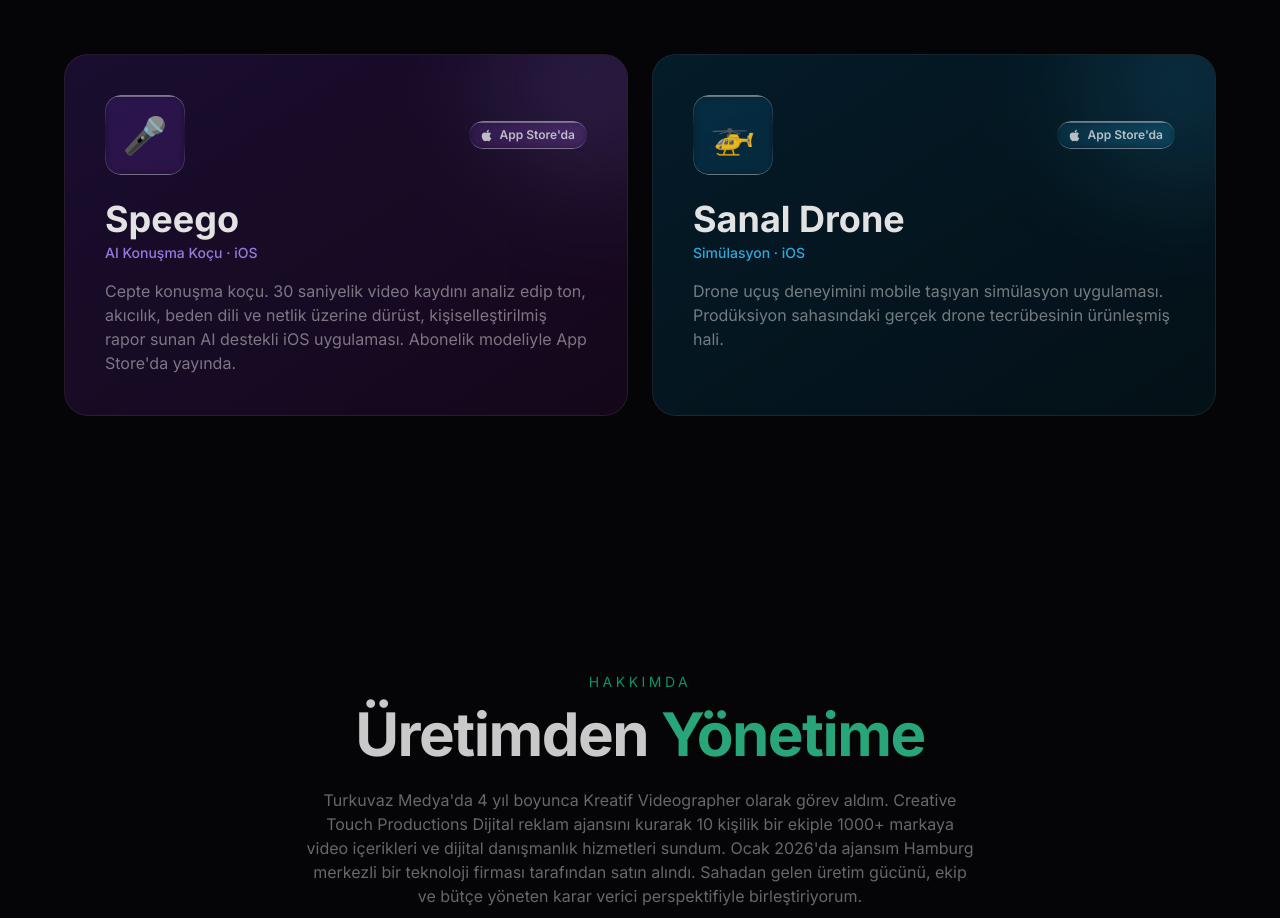
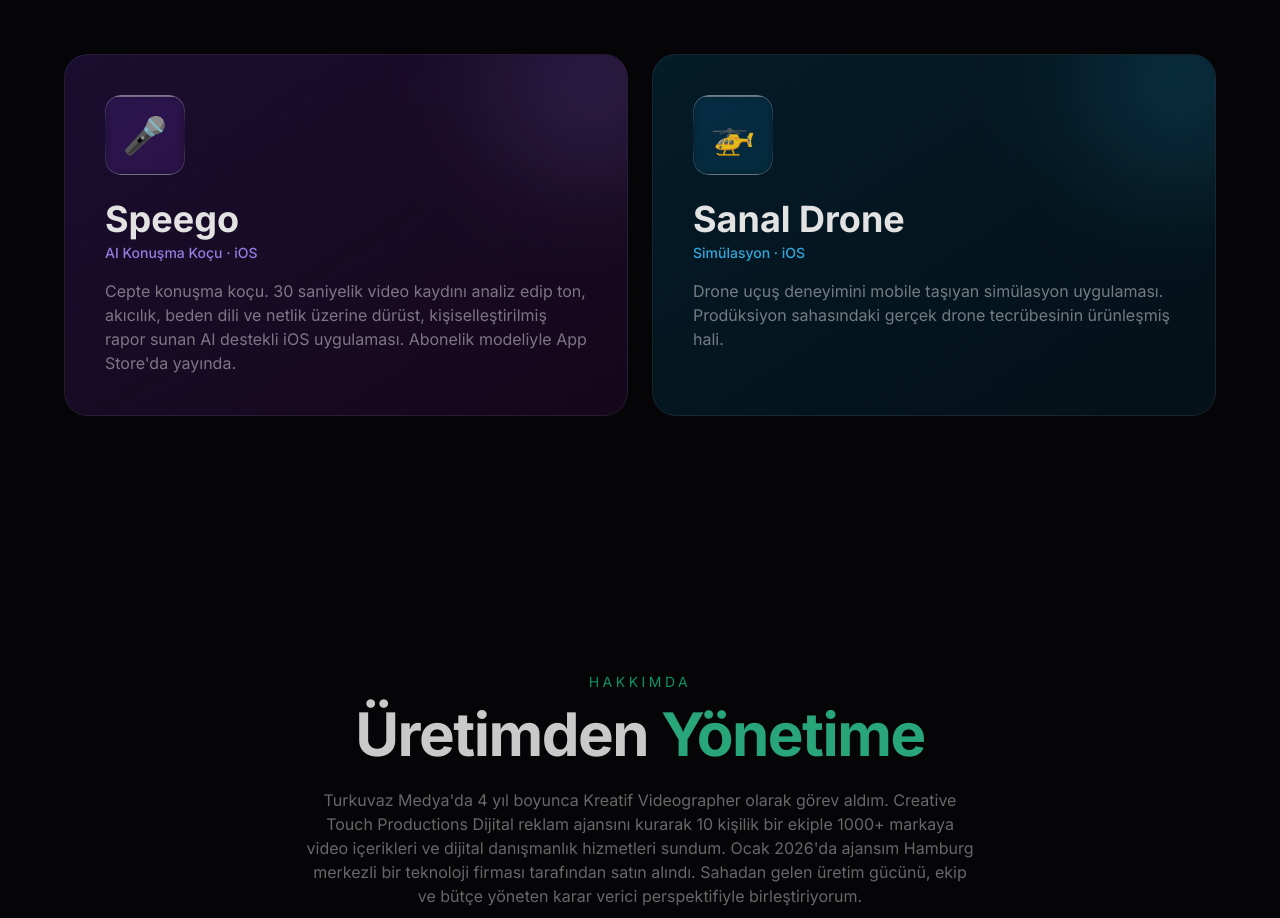
Before and after one commit to yasinnaktas/yasin-portfolio, a Next.js app: page / in a window 1280 px wide. Shown: the part 4120-5038 px from the top of the page. Built offline with nearby package versions, Linux system fonts and the light colour scheme.

Commit message:
Build hatasi duzeltildi, store rozeti kaldirildi

```diff
--- a/src/app/page.tsx
+++ b/src/app/page.tsx
@@ -801,10 +801,6 @@
                     >
                       {app.icon}
                     </motion.div>
-                    <span className="liquid-glass inline-flex items-center gap-2 px-3 py-1.5 rounded-full text-[10px] md:text-xs font-semibold text-white/80">
-                      <svg width="11" height="13" viewBox="0 0 384 512" fill="currentColor"><path d="M318.7 268.7c-.2-36.7 16.4-64.4 50-84.8-18.8-26.9-47.2-41.7-84.7-44.6-35.5-2.8-74.3 20.7-88.5 20.7-15 0-49.4-19.7-76.4-19.7C63.3 141.2 4 184.8 4 273.5q0 39.3 14.4 81.2c12.8 36.7 59 126.7 107.2 125.2 25.2-.6 43-17.9 75.8-17.9 31.8 0 48.3 17.9 76.4 17.9 48.6-.7 90.4-82.5 102.6-119.3-65.2-30.7-61.7-90-61.7-91.9zm-56.6-164.2c27.3-32.4 24.8-61.9 24-72.5-24.1 1.4-52 16.4-67.9 34.9-17.5 19.8-27.8 44.3-25.6 71.9 26.1 2 49.9-11.4 69.5-34.3z"/></svg>
-                      {t.products.live}
-                    </span>
                   </div>
 
                   <h3 className="text-2xl md:text-4xl font-bold text-white mb-1">{app.name}</h3>
@@ -955,8 +951,8 @@
 // WORK SECTION
 // ============================================
 function WorkSection({ onSelect, t }: { onSelect: (p: typeof projects[0]) => void; t: typeof copy.tr }) {
-  const categories = [t.projects.all, ...Array.from(new Set(projects.map(p => p.category)))]
-  const [activeCategory, setActiveCategory] = useState(t.projects.all)
+  const categories: string[] = [t.projects.all, ...Array.from(new Set(projects.map(p => p.category)))]
+  const [activeCategory, setActiveCategory] = useState<string>(t.projects.all)
 
   useEffect(() => { setActiveCategory(t.projects.all) }, [t])
 
```
